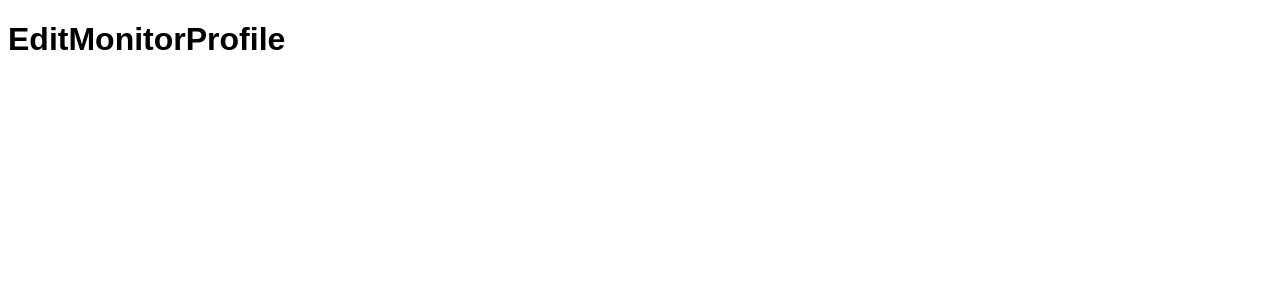
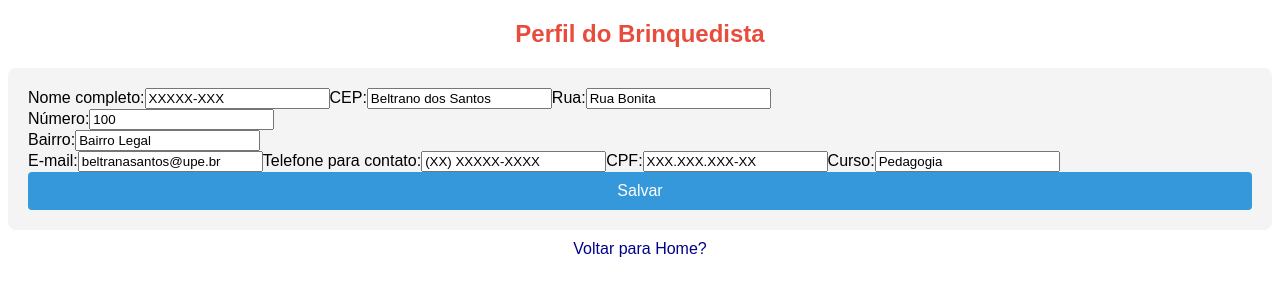
Before and after one commit to JPlyra24/Brinquedoteca-UPE, a React (Create React App) app in the folder brinquedoteca-upe/: page /editmonitorprofile in a window 1280 px wide. Shown: the top 300 px of the page. Built offline with nearby package versions, Linux system fonts and the light colour scheme.

Commit message:
commit2
editar perfil brinquedista

```diff
--- a/brinquedoteca-upe/src/pages/monitor/editar-perfil-brinq/EditMonitorProfile.css
+++ b/brinquedoteca-upe/src/pages/monitor/editar-perfil-brinq/EditMonitorProfile.css
@@ -1,10 +1,7 @@
-body {
-    font-family: Arial, sans-serif;
-  }
-
 .container {
   width: 50%;
   margin: 0 auto;
+  align-items: center;
 }
 
 header {
@@ -12,19 +9,14 @@ body {
   margin-bottom: 20px;
 }
 
-  header img {
-    max-width: 100%;
-    height: auto;
+header h2 {
+  color: #e74c3c;
 }
 
 form {
   background: #f4f4f4;
   padding: 20px;
   border-radius: 8px;
-  }
-
-  h2 {
-    color: #e74c3c;
 }
 
 .form-group {
--- a/brinquedoteca-upe/src/pages/monitor/editar-perfil-brinq/EditMonitorProfile.jsx
+++ b/brinquedoteca-upe/src/pages/monitor/editar-perfil-brinq/EditMonitorProfile.jsx
@@ -1,9 +1,70 @@
-import React from 'react';
+import React, { useState } from 'react';
 
 const EditMonitorProfile = () => {
+  const [formData, setFormData] = useState({
+    nome: 'Beltrano dos Santos',
+    cep: 'XXXXX-XXX',
+    rua: 'Rua Bonita',
+    numero: '100',
+    bairro: 'Bairro Legal',
+    email: 'beltranasantos@upe.br',
+    telefone: '(XX) XXXXX-XXXX',
+    cpf: 'XXX.XXX.XXX-XX',
+    curso: 'Pedagogia'
+  });
+
+  const handleChange = (e) => {
+    const { name, value } = e.target;
+    setFormData({
+      ...formData,
+      [name]: value,
+    });
+  };
+
+  const handleSave = () => {
+    console.log('Dados salvos', formData);
+  };
+
   return (
-    <div>
-      <h1>EditMonitorProfile</h1>
+    <div className="perfil-container">
+      <h2>Perfil do Brinquedista</h2>
+      <form>
+        <label>Nome completo:</label>
+        <input type="text" name="cep" value={formData.cep} onChange={handleChange} />
+
+        <label>CEP:</label>
+        <input type="text" name="nome" value={formData.nome} onChange={handleChange} />
+
+        <label>Rua:</label>
+        <input type="text" name="rua" value={formData.rua} onChange={handleChange} />
+
+        <div className="form-row">
+          <div>
+            <label>Número:</label>
+            <input type="text" name="numero" value={formData.numero} onChange={handleChange} />
+          </div>
+          <div>
+            <label>Bairro:</label>
+            <input type="text" name="bairro" value={formData.bairro} onChange={handleChange} />
+          </div>
+        </div>
+
+        <label>E-mail:</label>
+        <input type="email" name="email" value={formData.email} onChange={handleChange} />
+
+        <label>Telefone para contato:</label>
+        <input type="text" name="telefone" value={formData.telefone} onChange={handleChange} />
+
+        <label>CPF:</label>
+        <input type="text" name="cpf" value={formData.cpf} onChange={handleChange} />
+
+        <label>Curso:</label>
+        <input type="text" name="curso" value={formData.curso} onChange={handleChange} />
+
+        <button type="button" onClick={handleSave}>Salvar</button>
+      </form>
+
+      <a href="/homemonitor">Voltar para Home?</a>
     </div>
   );
 };
--- a/brinquedoteca-upe/src/pages/monitor/perfil-criança-brinqq/KidProfile.css
+++ b/brinquedoteca-upe/src/pages/monitor/perfil-criança-brinqq/KidProfile.css
@@ -1,5 +1,5 @@
 body {
-    font-family: Arial, sans-serif;
+    font-family: Montserrat, sans-serif;
   }
 
   .container {
```
Lines whose indentation alone changed are shown as unchanged.
